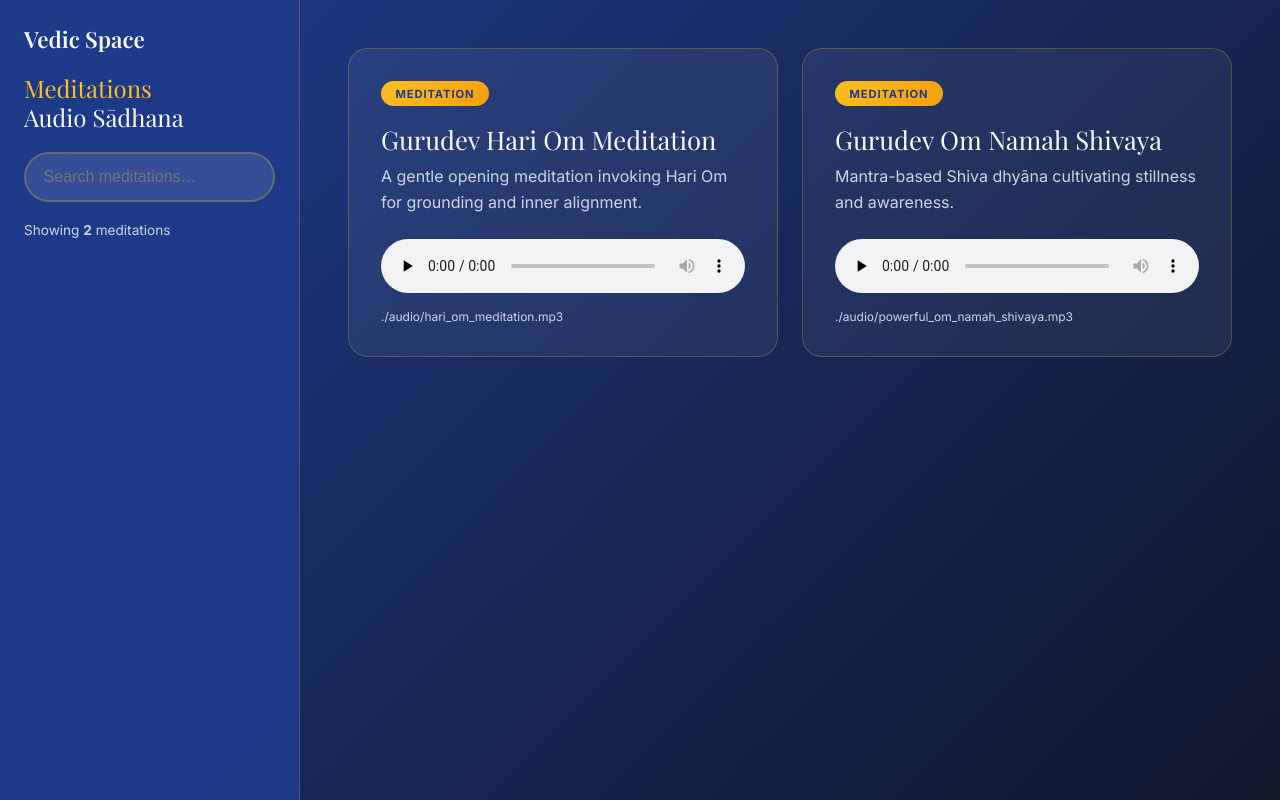
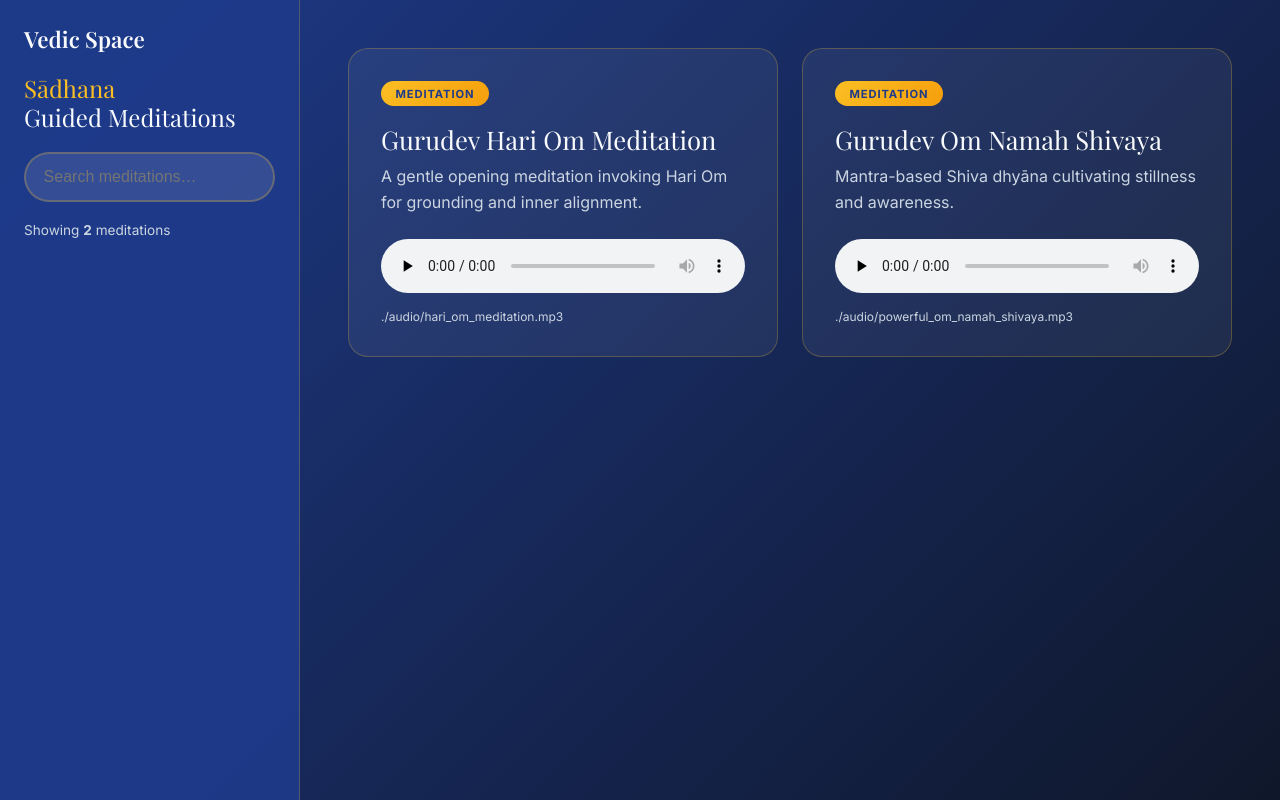
Before and after one commit to shenoypradeep/vedicspace, a website: page meditations.html in a window 1280 px wide. Drawn offline with nearby package versions, Linux system fonts and the light colour scheme.

Commit message:
guided_medeitations

```diff
--- a/meditations.html
+++ b/meditations.html
@@ -3,7 +3,7 @@
 <head>
   <meta charset="UTF-8">
   <meta name="viewport" content="width=device-width, initial-scale=1.0">
-  <title>Vedic Space Meditations</title>
+  <title>Vedic Space | Meditations</title>
 
   <link rel="preconnect" href="https://fonts.googleapis.com">
   <link rel="preconnect" href="https://fonts.gstatic.com" crossorigin>
@@ -163,7 +163,7 @@
   <aside class="sidebar">
     <div class="logo">Vedic Space</div>
 
-    <h1><span>Meditations</span><br>Audio Sādhana</h1>
+    <h1><span>Sādhana</span><br>Guided Meditations</h1>
 
     <div class="search">
       <input id="search" placeholder="Search meditations…" autocomplete="off">
```
